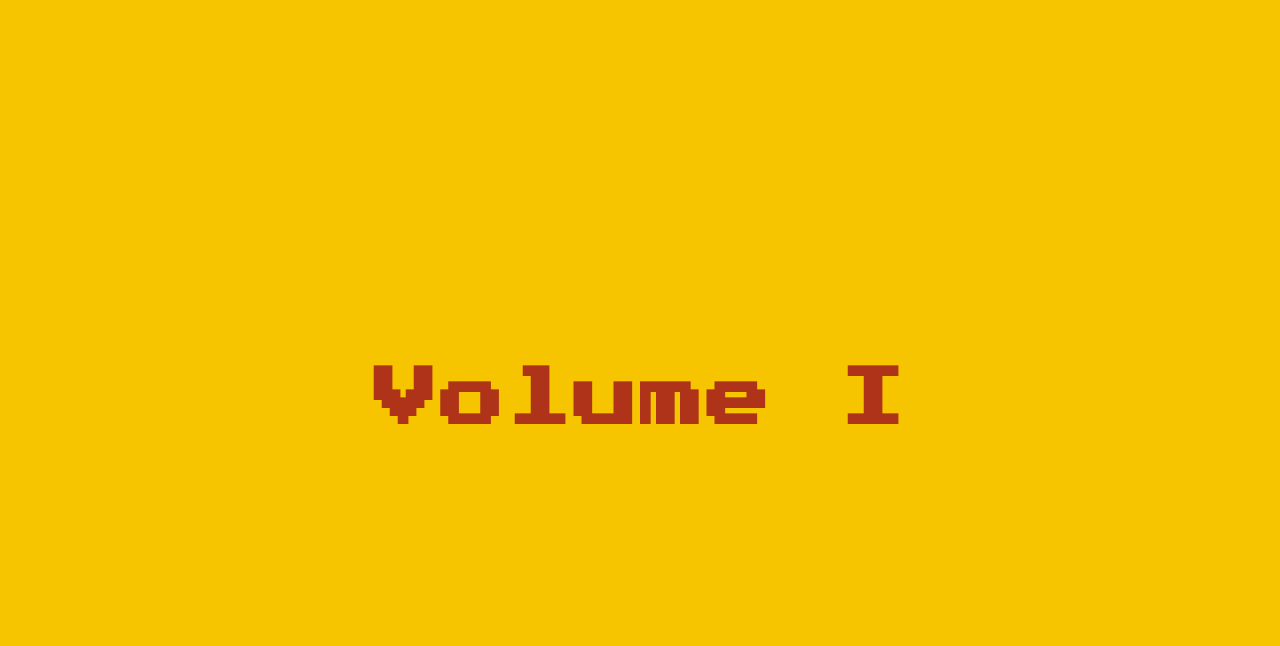
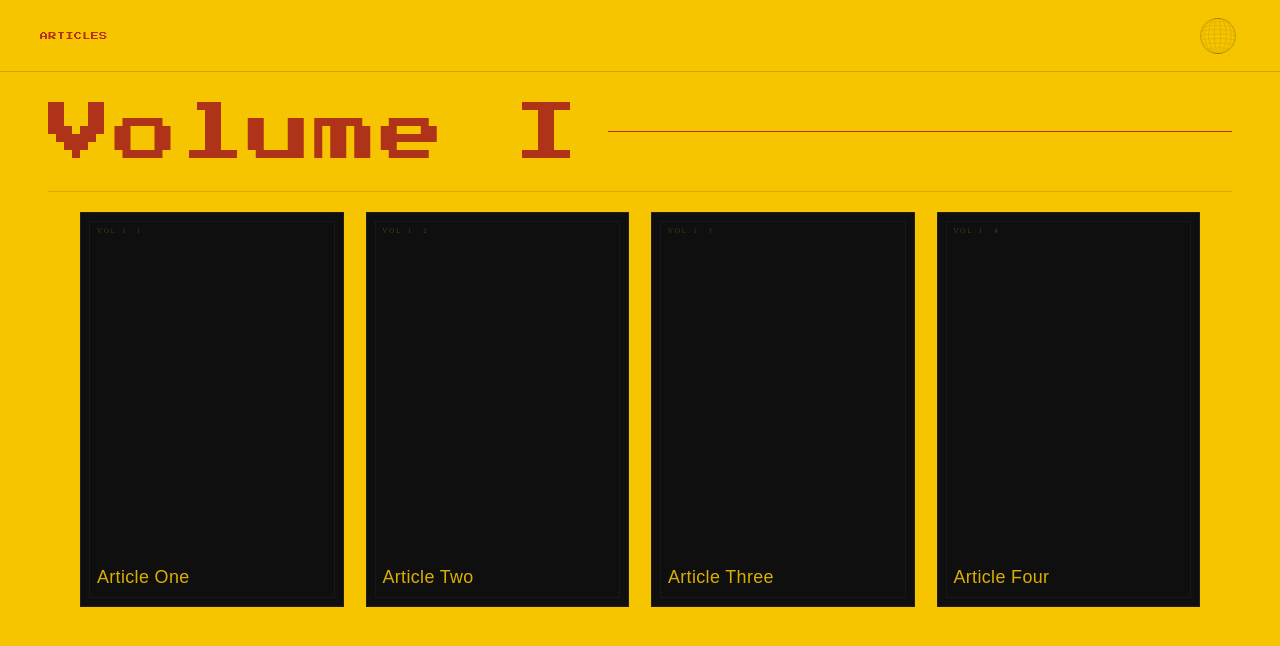
Before and after one commit to jumannji/NANOSPHERE, a Next.js app: page /articles in a window 1280 px wide. Shown: the top 646 px of the page. Built offline with nearby package versions, Linux system fonts and the light colour scheme; a web font is replaced by a local one.

Commit message:
articles page auto reveal Volume I with smooth transition

```diff
--- a/app/globals.css
+++ b/app/globals.css
@@ -577,13 +577,13 @@ html.articles-intro-active .articles-page-nav {
   align-items: center;
   justify-content: center;
   background: var(--bg);
-  cursor: crosshair;
-  transition: opacity 520ms ease, transform 660ms cubic-bezier(0.22, 1, 0.36, 1);
+  cursor: default;
+  /* Fast fade — FLIP title takes over at the same position */
+  transition: opacity 60ms ease;
 }
 
 .mag-intro--exit {
   opacity: 0;
-  transform: translateY(-30vh);
   pointer-events: none;
 }
 
@@ -613,26 +613,36 @@ html.articles-intro-active .articles-page-nav {
   clip-path: polygon(0 0, 100% 0, 100% 0, 0 0); /* collapsed by default */
 }
 
-.mag-intro-title::before { animation: glitch-a 5s linear infinite; }
-.mag-intro-title::after  { animation: glitch-b 7s linear infinite 1.6s; }
+/* 2.4s cycle fires 3× during the 2s display window; 1.8s cycle (offset 0.5s) fires 2× */
+.mag-intro-title::before { animation: glitch-a 2.4s linear infinite; }
+.mag-intro-title::after  { animation: glitch-b 1.8s linear infinite 0.5s; }
 
-/* Glitch A — fires near end of 5s cycle (~85–88%) */
+/* Glitch A — bursts at ~20%, ~54%, ~85% of 2.4s = 0.48s, 1.3s, 2.04s */
 @keyframes glitch-a {
-  0%, 84%   { clip-path: polygon(0 0,100% 0,100% 0,0 0); transform: none; }
-  85%       { clip-path: polygon(0 20%,100% 20%,100% 42%,0 42%); transform: translateX(-4px); }
-  86%       { clip-path: polygon(0 58%,100% 58%,100% 76%,0 76%); transform: translateX( 4px); }
-  87%       { clip-path: polygon(0 34%,100% 34%,100% 48%,0 48%); transform: translateX(-3px); }
-  88%, 100% { clip-path: polygon(0 0,100% 0,100% 0,0 0); transform: none; }
+  0%, 19%, 22%, 53%, 57%, 84%, 88%, 100% {
+    clip-path: polygon(0 0,100% 0,100% 0,0 0); transform: none;
+  }
+  20%  { clip-path: polygon(0 18%,100% 18%,100% 40%,0 40%); transform: translateX(-6px); }
+  21%  { clip-path: polygon(0 56%,100% 56%,100% 76%,0 76%); transform: translateX( 5px); }
+  54%  { clip-path: polygon(0 32%,100% 32%,100% 52%,0 52%); transform: translateX( 7px); }
+  55%  { clip-path: polygon(0 68%,100% 68%,100% 86%,0 86%); transform: translateX(-5px); }
+  56%  { clip-path: polygon(0 10%,100% 10%,100% 24%,0 24%); transform: translateX( 4px); }
+  85%  { clip-path: polygon(0 42%,100% 42%,100% 60%,0 60%); transform: translateX(-7px); }
+  86%  { clip-path: polygon(0 74%,100% 74%,100% 90%,0 90%); transform: translateX( 6px); }
+  87%  { clip-path: polygon(0 22%,100% 22%,100% 38%,0 38%); transform: translateX(-4px); }
 }
 
-/* Glitch B — fires near 40% of 7s cycle (~40–42%) and again near 72% */
+/* Glitch B — bursts at ~30%, ~68% of 1.8s (+0.5s offset) = 1.04s, 1.72s */
 @keyframes glitch-b {
-  0%, 39%   { clip-path: polygon(0 0,100% 0,100% 0,0 0); transform: none; }
-  40%       { clip-path: polygon(0 28%,100% 28%,100% 50%,0 50%); transform: translateX( 4px); }
-  41%       { clip-path: polygon(0 62%,100% 62%,100% 78%,0 78%); transform: translateX(-3px); }
-  42%, 71%  { clip-path: polygon(0 0,100% 0,100% 0,0 0); transform: none; }
-  72%       { clip-path: polygon(0 12%,100% 12%,100% 32%,0 32%); transform: translateX( 3px); }
-  73%, 100% { clip-path: polygon(0 0,100% 0,100% 0,0 0); transform: none; }
+  0%, 29%, 33%, 67%, 72%, 100% {
+    clip-path: polygon(0 0,100% 0,100% 0,0 0); transform: none;
+  }
+  30%  { clip-path: polygon(0 44%,100% 44%,100% 64%,0 64%); transform: translateX( 6px); }
+  31%  { clip-path: polygon(0 12%,100% 12%,100% 30%,0 30%); transform: translateX(-5px); }
+  32%  { clip-path: polygon(0 60%,100% 60%,100% 78%,0 78%); transform: translateX( 7px); }
+  68%  { clip-path: polygon(0 26%,100% 26%,100% 46%,0 46%); transform: translateX(-7px); }
+  69%  { clip-path: polygon(0 58%,100% 58%,100% 74%,0 74%); transform: translateX( 5px); }
+  70%  { clip-path: polygon(0 6%,100%  6%,100% 20%,0 20%); transform: translateX(-4px); }
 }
 
 @media (prefers-reduced-motion: reduce) {
@@ -640,13 +650,17 @@ html.articles-intro-active .articles-page-nav {
   .mag-intro-title::after { animation: none; }
 }
 
-/* Main content fades in from below during exit phase */
-.mag-main--entering {
-  animation: mag-main-reveal 520ms cubic-bezier(0.22, 1, 0.36, 1) 160ms both;
+/* During exit phase: rule and cards fade in; Volume I title is animated by JS FLIP */
+.mag-main--entering .mag-vol-rule {
+  animation: mag-fade-in 480ms ease 380ms both;
 }
 
-@keyframes mag-main-reveal {
-  from { opacity: 0; transform: translateY(12px); }
+.mag-main--entering .mag-row {
+  animation: mag-fade-in 560ms ease 300ms both;
+}
+
+@keyframes mag-fade-in {
+  from { opacity: 0; transform: translateY(6px); }
   to   { opacity: 1; transform: none; }
 }
 
--- a/components/ArticlesContent.tsx
+++ b/components/ArticlesContent.tsx
@@ -1,6 +1,6 @@
 'use client'
 
-import { useState, useEffect, useLayoutEffect } from 'react'
+import { useState, useEffect, useLayoutEffect, useRef } from 'react'
 import { useRouter } from 'next/navigation'
 import { getArticlesByVolume, toRoman } from '@/lib/articles'
 import { navigateTo } from '@/lib/navigate'
@@ -68,7 +68,12 @@ export default function ArticlesContent() {
   const [phase, setPhase] = useState<Phase>('intro')
   const volumes = Array.from(getArticlesByVolume().entries()).sort(([a], [b]) => a - b)
 
-  // Synchronously check session before first paint to avoid intro flash on revisit
+  const introTitleRef = useRef<HTMLHeadingElement>(null)
+  const mainTitleRef  = useRef<HTMLHeadingElement>(null)
+  // Stores the intro title's rect captured right before the transition starts
+  const introRectRef  = useRef<DOMRect | null>(null)
+
+  // Skip intro immediately if already visited this session
   useLayoutEffect(() => {
     if (sessionStorage.getItem('articles-revealed') === '1') {
       setPhase('revealed')
@@ -85,21 +90,67 @@ export default function ArticlesContent() {
     return () => document.documentElement.classList.remove('articles-intro-active')
   }, [phase])
 
-  function handleReveal() {
+  // Auto-trigger: show glitch for 2s then transition
+  useEffect(() => {
     if (phase !== 'intro') return
-    setPhase('exit')
-    sessionStorage.setItem('articles-revealed', '1')
-    setTimeout(() => setPhase('revealed'), 700)
-  }
+
+    let finalId: ReturnType<typeof setTimeout>
+
+    const revealId = setTimeout(() => {
+      if (!introTitleRef.current) return
+      // Capture intro title's screen position before switching to exit phase
+      introRectRef.current = introTitleRef.current.getBoundingClientRect()
+      setPhase('exit')
+      sessionStorage.setItem('articles-revealed', '1')
+      // Unmount intro overlay after all animations complete
+      finalId = setTimeout(() => setPhase('revealed'), 1050)
+    }, 2000)
+
+    return () => {
+      clearTimeout(revealId)
+      clearTimeout(finalId)
+    }
+  }, [phase])
+
+  // FLIP animation: warp main title to intro position, then transition to natural position
+  useEffect(() => {
+    if (phase !== 'exit' || !mainTitleRef.current || !introRectRef.current) return
+
+    const el = mainTitleRef.current
+    const target = el.getBoundingClientRect()
+    const intro  = introRectRef.current
+
+    const dx = intro.left - target.left
+    const dy = intro.top  - target.top
+    const sx = intro.width  / Math.max(target.width,  1)
+    const sy = intro.height / Math.max(target.height, 1)
+
+    // Step 1 — instantly warp to intro position (no transition)
+    el.style.transition      = 'none'
+    el.style.transformOrigin = 'top left'
+    el.style.transform       = `translate(${dx}px,${dy}px) scale(${sx.toFixed(4)},${sy.toFixed(4)})`
+
+    // Step 2 — double rAF ensures the browser paints the warped position before animating
+    const raf1 = requestAnimationFrame(() => {
+      const raf2 = requestAnimationFrame(() => {
+        el.style.transition      = 'transform 820ms cubic-bezier(0.22,1,0.36,1)'
+        el.style.transform       = ''
+        el.style.transformOrigin = ''
+      })
+      return raf2
+    })
+
+    return () => {
+      cancelAnimationFrame(raf1)
+      el.style.transition = el.style.transform = el.style.transformOrigin = ''
+    }
+  }, [phase])
 
   return (
     <>
       {(phase === 'intro' || phase === 'exit') && (
-        <div
-          className={`mag-intro${phase === 'exit' ? ' mag-intro--exit' : ''}`}
-          onClick={handleReveal}
-        >
-          <h2 className="mag-intro-title" data-text="Volume I">
+        <div className={`mag-intro${phase === 'exit' ? ' mag-intro--exit' : ''}`}>
+          <h2 ref={introTitleRef} className="mag-intro-title" data-text="Volume I">
             Volume&nbsp;I
           </h2>
         </div>
@@ -107,10 +158,15 @@ export default function ArticlesContent() {
 
       {(phase === 'exit' || phase === 'revealed') && (
         <main className={`mag-main${phase === 'exit' ? ' mag-main--entering' : ''}`}>
-          {volumes.map(([vol, articles]) => (
+          {volumes.map(([vol, articles], idx) => (
             <section key={vol} className="mag-volume">
               <header className="mag-vol-header">
-                <h2 className="mag-vol-title">Volume&nbsp;{toRoman(vol)}</h2>
+                <h2
+                  ref={idx === 0 ? mainTitleRef : undefined}
+                  className="mag-vol-title"
+                >
+                  Volume&nbsp;{toRoman(vol)}
+                </h2>
                 <div className="mag-vol-rule" aria-hidden />
               </header>
               <div className="mag-row">
```
Also changed, not shown: 1 other file (tests, documents, lock files or other folders).
